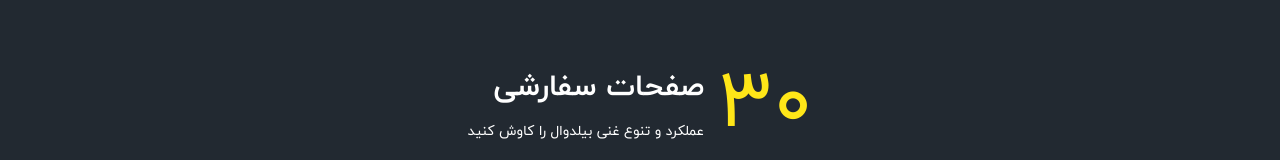
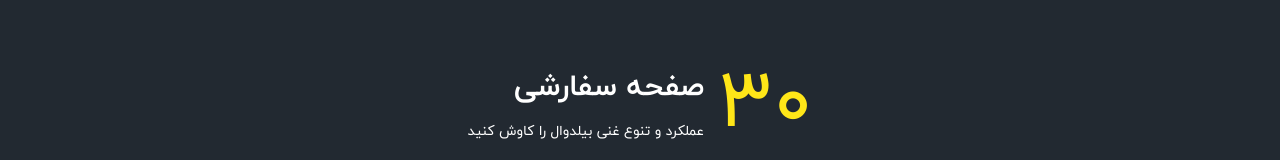
Before and after one commit to mahyarErshad/buildwall, a React (Vite) app: page / in a window 1280 px wide. Shown: the part 5207-5367 px from the top of the page. Built offline with nearby package versions, Linux system fonts and the light colour scheme.

Commit message:
Changed the title

```diff
--- a/src/Components/Body/CustomPages/CustomPages.jsx
+++ b/src/Components/Body/CustomPages/CustomPages.jsx
@@ -4,7 +4,7 @@ import SectionTitle from "../../Utils/SectionTitle/SectionTitle";
 function CustomPages() {
   return (
     <section className="pt-20 w-full px-4">
-      <SectionTitle number={30} title="صفحات سفارشی" description="عملکرد و تنوع غنی بیلدوال را کاوش کنید" />
+      <SectionTitle number={30} title="صفحه سفارشی" description="عملکرد و تنوع غنی بیلدوال را کاوش کنید" />
     </section>
   );
 }
```
